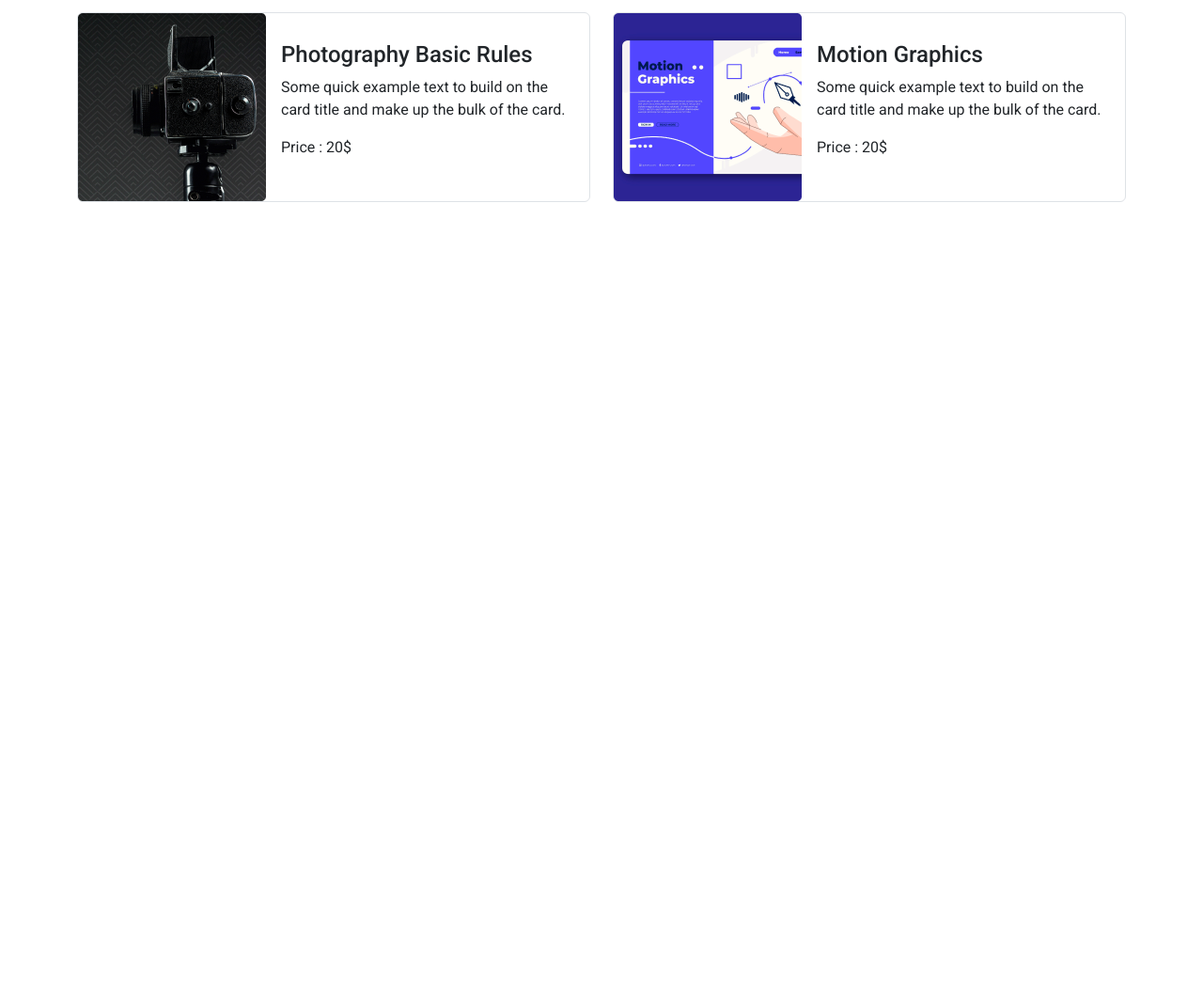
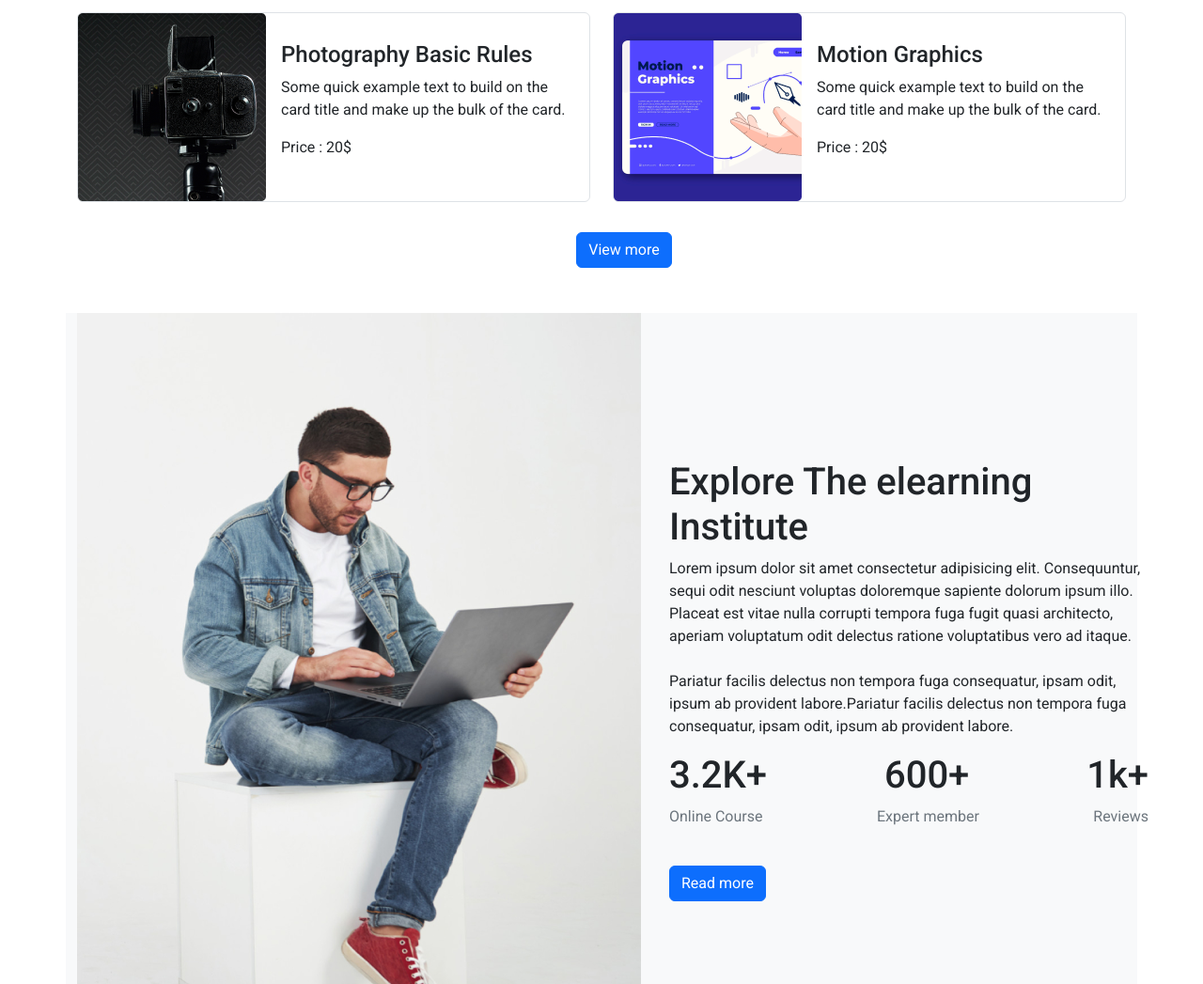
Before and after one commit to Shovon15/EdWeb-website, a plain HTML site: page index.html in a window 1280 px wide. Shown: the part 1300-2347 px from the top of the page at 94% size. Before the commit the page ends 1523 px from the top, so only its background shows below. Drawn offline with nearby package versions, Linux system fonts and the light colour scheme.

Commit message:
explore section desing

```diff
--- a/index.html
+++ b/index.html
@@ -29,19 +29,19 @@
                                 <a class="nav-link active" aria-current="page" href="#">Home</a>
                             </li>
                             <li class="nav-item">
-                                <a class="nav-link mx-3" href="#">Courses</a>
+                                <a class="nav-link mx-3" href="#courses">Courses</a>
                             </li>
                             <li class="nav-item">
-                                <a class="nav-link mx-3" href="#">Explore</a>
+                                <a class="nav-link mx-3" href="#explore">Explore</a>
                             </li>
                             <li class="nav-item">
-                                <a class="nav-link mx-3" href="#">Success</a>
+                                <a class="nav-link mx-3" href="#success">Success</a>
                             </li>
                             <li class="nav-item">
-                                <a class="nav-link mx-3" href="#">Register</a>
+                                <a class="nav-link mx-3" href="#register">Register</a>
                             </li>
                             <li class="nav-item">
-                                <a class="nav-link mx-3" href="#">About</a>
+                                <a class="nav-link mx-3" href="#about">About</a>
                             </li>
                             <button class="btn btn-outline-success mx-5 " type="submit">Register</button>
                         </ul>
@@ -107,18 +107,22 @@
                 </button>
             </div>
         </section>
+
+    </header>
+    <main>
         <!--------------------------------------------------Course section------------------------------>
-        <section>
+        <section id="courses">
             <div class="container w-100 mt-4">
                 <div class="text-center m-2 text-wrap">
-                <h2>Choose your<br> favourite courses</h2>
-                <p class="p-2">It is a long established fact that a reader will be distracted by the readable<br>
-                content of a page when looking at its layout.</p>
-            </div>
+                    <h2>Choose your<br> favourite courses</h2>
+                    <p class="p-2">It is a long established fact that a reader will be distracted by the readable<br>
+                        content of a page when looking at its layout.</p>
+                </div>
                 <div class="row">
                     <div class="col-12 col-sm-12 col-md-12 col-lg-6 rounded my-2">
                         <div class="card border shadow-md">
-                            <div class="d-md-flex flex-sm-column flex-md-row flex-lg-row justify-content-center align-items-center">
+                            <div
+                                class="d-md-flex flex-sm-column flex-md-row flex-lg-row justify-content-center align-items-center">
                                 <div>
                                     <img class=" w-sm-100 h-sm-100" src="./images/course/course-1.png" alt="">
                                 </div>
@@ -207,9 +211,45 @@
                         </div>
                     </div>
                 </div>
+                <div class="col-md-12 text-center m-4">
+                    <button type="button" class="btn btn-primary">View more</button>
+                </div>
             </div>
         </section>
-    </header>
+        <section id="explore">
+            <div class="container d-md-flex flex-sm-column flex-md-row flex-lg-row  bg-light mt-5">
+                <div class="col-12 col-md-12 col-lg-6">
+                    <img class="" src="./images/working.png" alt="">
+                </div>
+                <div class="col-12 col-md-12 col-lg-6 d-flex flex-column justify-content-center mx-5  p-4">
+                    <h1>Explore The elearning Institute</h1>
+                    <p>Lorem ipsum dolor sit amet consectetur adipisicing elit. Consequuntur, sequi odit nesciunt
+                        voluptas doloremque sapiente dolorum ipsum illo. Placeat est vitae nulla corrupti tempora fuga
+                        fugit quasi architecto, aperiam voluptatum odit delectus ratione voluptatibus vero ad
+                        itaque.<br><br>
+                        Pariatur facilis delectus non tempora fuga consequatur, ipsam odit, ipsum ab provident
+                        labore.Pariatur facilis delectus non tempora fuga consequatur, ipsam odit, ipsum ab provident
+                        labore.
+                    </p>
+                    <div class="d-flex justify-content-between">
+                        <h1>3.2K+</h1>
+                        <h1>600+</h1>
+                        <h1>1k+</h1>
+                    </div>
+                    <div class="d-flex justify-content-between text-secondary">
+                        <p>Online Course</p>
+                        <p>Expert member</p>
+                        <p>Reviews</p>
+                    </div>
+                    <div class=" my-4">
+                        <button type="button" class="btn btn-primary">Read more</button>
+                    </div>
+
+                </div>
+
+            </div>
+        </section>
+    </main>
 
 
 
```
Also changed, not shown: style.css (line endings or trailing spaces).
